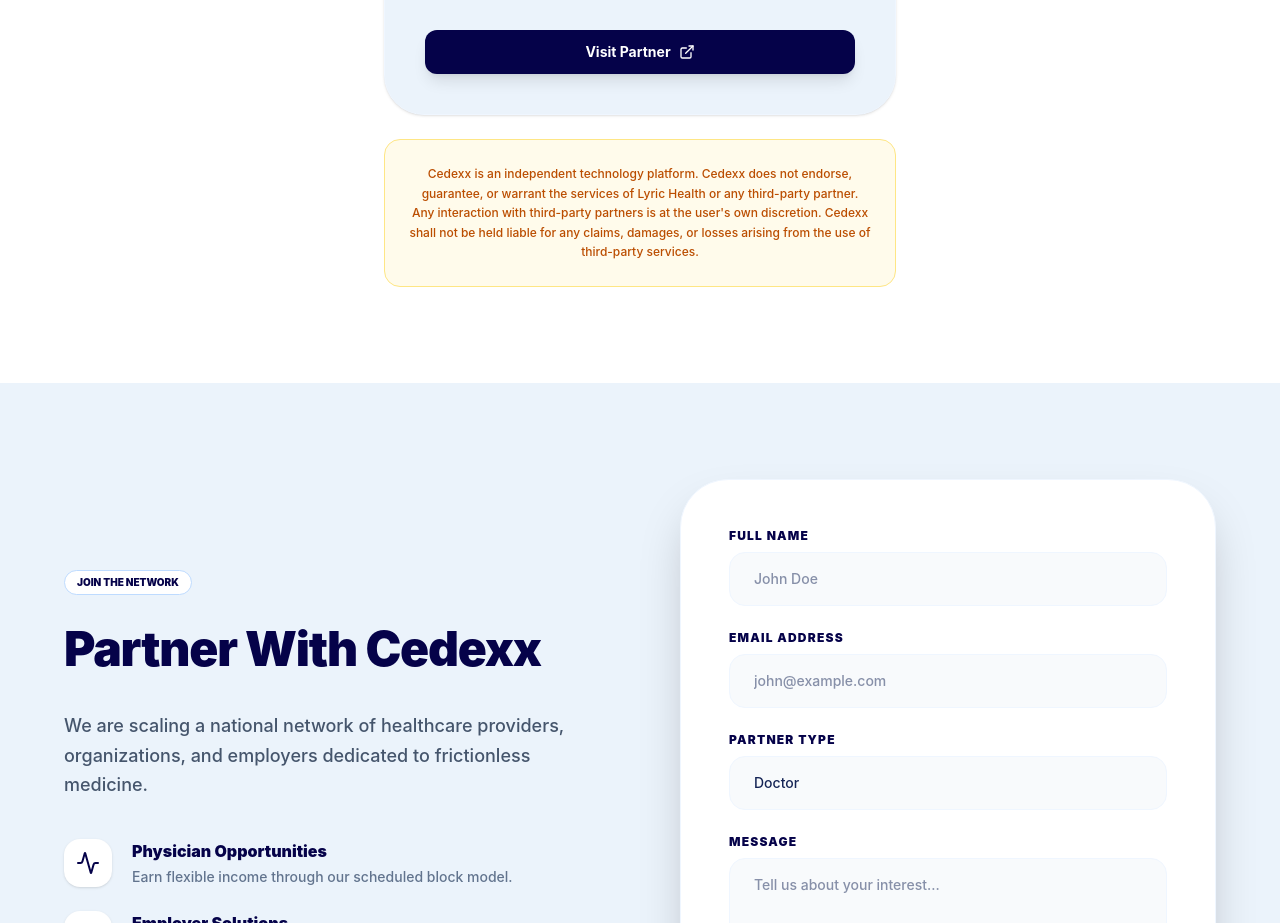
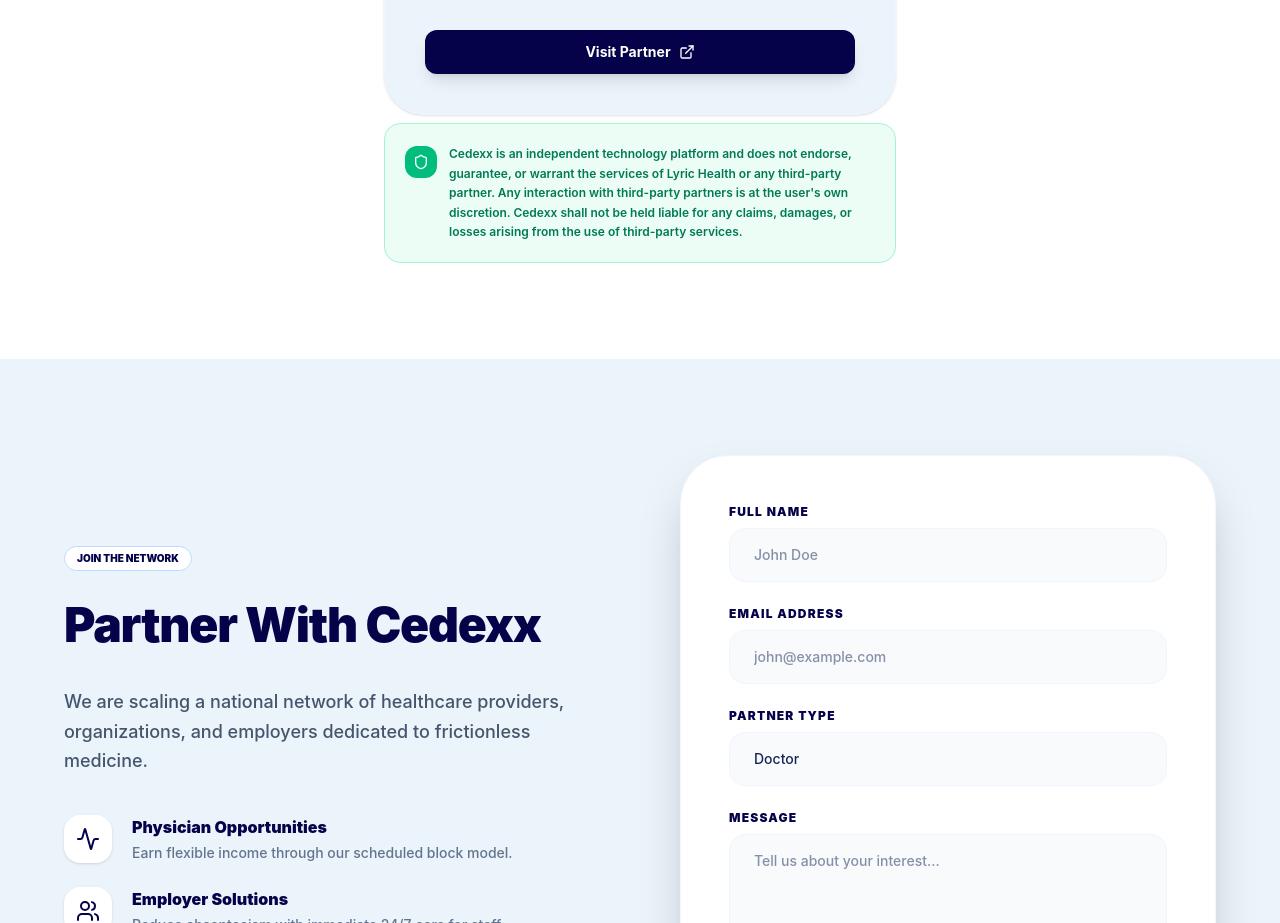
Before and after one commit to Pablodd1/Cedexx-Website, a React (Vite) app: page /partners in a window 1280 px wide. Shown: the part 900-1823 px from the top of the page. Built offline with nearby package versions, Linux system fonts and the light colour scheme; no server answers.

Commit message:
Style: enhance green disclaimer on Partners page with shield icon and tighter spacing

```diff
--- a/src/pages/Partners.tsx
+++ b/src/pages/Partners.tsx
@@ -91,11 +91,18 @@
             ))}
           </div>
 
-          <div className="max-w-lg mx-auto text-center">
-            <div className="bg-amber-50 border border-amber-200 rounded-2xl p-6">
-              <p className="text-xs text-amber-700 font-medium leading-relaxed">
-                Cedexx is an independent technology platform. Cedexx does not endorse, guarantee, or warrant the services of Lyric Health or any third-party partner. Any interaction with third-party partners is at the user's own discretion. Cedexx shall not be held liable for any claims, damages, or losses arising from the use of third-party services.
-              </p>
+          <div className="max-w-lg mx-auto text-center -mt-4">
+            <div className="bg-emerald-50 border border-emerald-200 rounded-2xl p-5">
+              <div className="flex items-start gap-3">
+                <div className="h-8 w-8 bg-emerald-500 rounded-xl flex items-center justify-center flex-shrink-0 mt-0.5">
+                  <Shield className="h-4 w-4 text-white" />
+                </div>
+                <div className="text-left">
+                  <p className="text-xs text-emerald-700 font-semibold leading-relaxed">
+                    Cedexx is an independent technology platform and does not endorse, guarantee, or warrant the services of Lyric Health or any third-party partner. Any interaction with third-party partners is at the user's own discretion. Cedexx shall not be held liable for any claims, damages, or losses arising from the use of third-party services.
+                  </p>
+                </div>
+              </div>
             </div>
           </div>
         </div>
```
